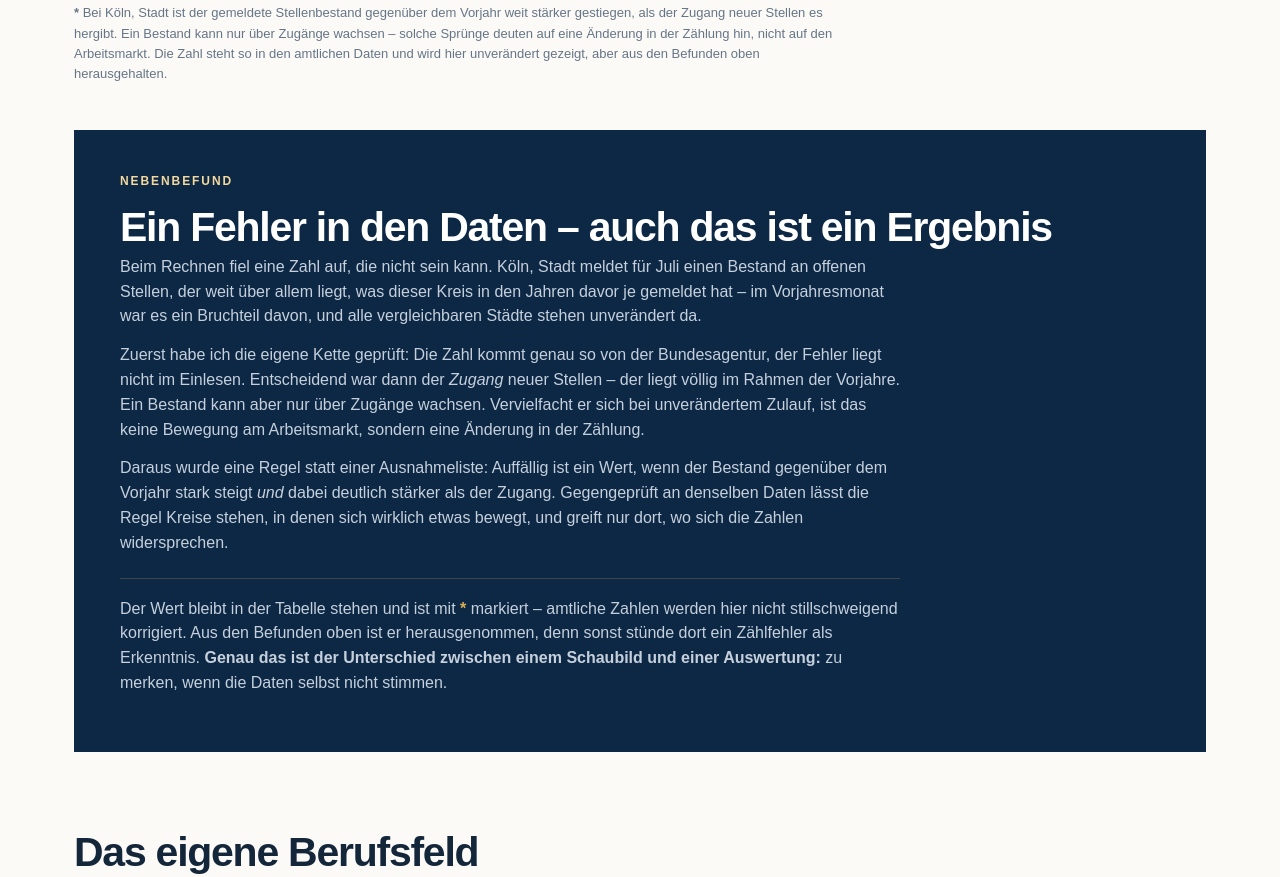
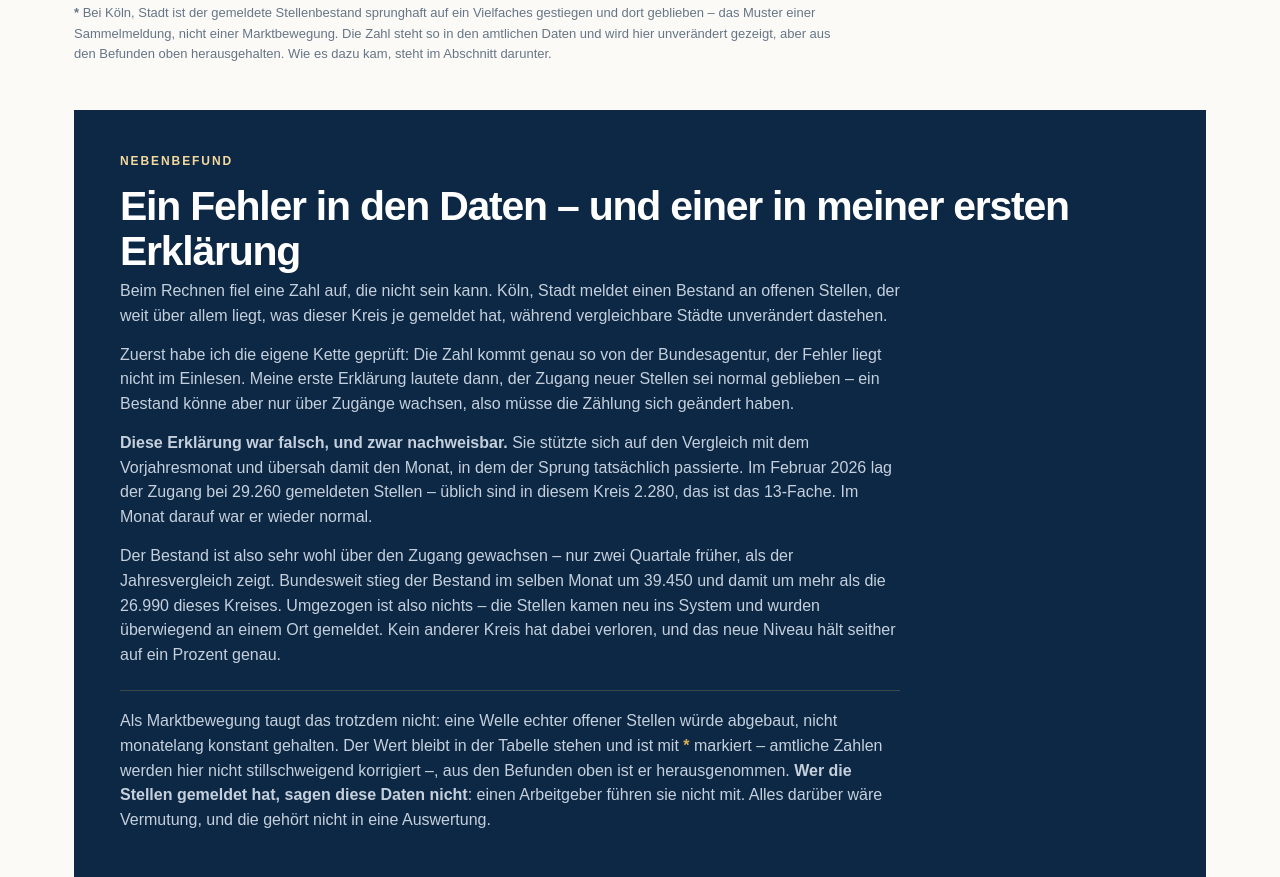
Before and after one commit to PavloKolosovskyi/kolosovskyi.github.io, a plain HTML site: page rsa/index.html in a window 1280 px wide. Shown: the part 5025-5902 px from the top of the page. Drawn offline with Linux system fonts and the light colour scheme.

Commit message:
RSA-Seite: Korrektur der eigenen Erklaerung zum Koeln-Bruch
Die bisherige Begruendung stuetzte sich auf einen Jahresvergleich und
uebersah den Monat des Sprungs. Der Zugang war im Februar 2026 nicht
normal, sondern 13-fach erhoeht. Die Schlussfolgerung bleibt, jetzt mit
tragfaehigen Zahlen: bundesweiter Anstieg groesser als der Koelner, kein
Kreis hat verloren, neues Niveau haelt seit sechs Monaten.

```diff
--- a/rsa/index.html
+++ b/rsa/index.html
@@ -418,41 +418,44 @@ Abweichung nach links (unter der Erwartung) oder nach rechts (darüber).</p>
 </table>
 </div>
 
-<p class="fussnote" style="margin-top:.9rem"><strong>*</strong> Bei Köln, Stadt ist der gemeldete Stellenbestand gegenüber dem Vorjahr weit stärker gestiegen, als der Zugang neuer Stellen es hergibt. Ein Bestand kann nur über Zugänge wachsen – solche Sprünge deuten auf eine Änderung in der Zählung hin, nicht auf den Arbeitsmarkt. Die Zahl steht so in den amtlichen Daten und wird hier unverändert gezeigt, aber aus den Befunden oben herausgehalten.</p>
+<p class="fussnote" style="margin-top:.9rem"><strong>*</strong> Bei Köln, Stadt ist der gemeldete Stellenbestand sprunghaft auf ein Vielfaches gestiegen und dort geblieben – das Muster einer Sammelmeldung, nicht einer Marktbewegung. Die Zahl steht so in den amtlichen Daten und wird hier unverändert gezeigt, aber aus den Befunden oben herausgehalten. Wie es dazu kam, steht im Abschnitt darunter.</p>
 
 <section class="dunkel">
   <p class="label hell">Nebenbefund</p>
-  <h2>Ein Fehler in den Daten – auch das ist ein Ergebnis</h2>
+  <h2>Ein Fehler in den Daten – und einer in meiner ersten Erklärung</h2>
   <p>
     Beim Rechnen fiel eine Zahl auf, die nicht sein kann.
-    Köln, Stadt meldet für Juli einen Bestand an
-    offenen Stellen, der weit über allem liegt, was dieser Kreis in den
-    Jahren davor je gemeldet hat – im Vorjahresmonat war es ein Bruchteil
-    davon, und alle vergleichbaren Städte stehen unverändert da.
+    Köln, Stadt meldet einen Bestand an offenen Stellen, der
+    weit über allem liegt, was dieser Kreis je gemeldet hat, während
+    vergleichbare Städte unverändert dastehen.
   </p>
   <p>
-    Zuerst habe ich die eigene Kette geprüft: Die Zahl kommt genau so von
-    der Bundesagentur, der Fehler liegt nicht im Einlesen. Entscheidend war
-    dann der <em>Zugang</em> neuer Stellen – der liegt völlig im Rahmen der
-    Vorjahre. Ein Bestand kann aber nur über Zugänge wachsen. Vervielfacht
-    er sich bei unverändertem Zulauf, ist das keine Bewegung am
-    Arbeitsmarkt, sondern eine Änderung in der Zählung.
+    Zuerst habe ich die eigene Kette geprüft: Die Zahl kommt genau so von der
+    Bundesagentur, der Fehler liegt nicht im Einlesen. Meine erste Erklärung
+    lautete dann, der Zugang neuer Stellen sei normal geblieben – ein Bestand
+    könne aber nur über Zugänge wachsen, also müsse die Zählung sich geändert
+    haben.
   </p>
   <p>
-    Daraus wurde eine Regel statt einer Ausnahmeliste: Auffällig ist ein
-    Wert, wenn der Bestand gegenüber dem Vorjahr stark steigt <em>und</em>
-    dabei deutlich stärker als der Zugang. Gegengeprüft an denselben Daten
-    lässt die Regel Kreise stehen, in denen sich wirklich etwas bewegt, und
-    greift nur dort, wo sich die Zahlen widersprechen.
+    <strong>Diese Erklärung war falsch, und zwar nachweisbar.</strong> Sie
+    stützte sich auf den Vergleich mit dem Vorjahresmonat und übersah damit
+    den Monat, in dem der Sprung tatsächlich passierte. Im Februar 2026 lag der Zugang bei 29.260 gemeldeten Stellen – üblich sind in diesem Kreis 2.280, das ist das 13-Fache. Im Monat darauf war er wieder normal.
+  </p>
+  <p>
+    Der Bestand ist also sehr wohl über den Zugang gewachsen – nur zwei
+    Quartale früher, als der Jahresvergleich zeigt. Bundesweit stieg der Bestand im selben Monat um 39.450 und damit um mehr als die 26.990 dieses Kreises. Umgezogen ist also nichts – die Stellen kamen neu ins System und wurden überwiegend an einem Ort gemeldet. Kein anderer
+    Kreis hat dabei verloren, und das neue Niveau hält seither auf ein Prozent
+    genau.
   </p>
   <p class="trenner">
-    Der Wert bleibt in der Tabelle stehen und ist mit
+    Als Marktbewegung taugt das trotzdem nicht: eine Welle echter offener
+    Stellen würde abgebaut, nicht monatelang konstant gehalten. Der Wert bleibt
+    in der Tabelle stehen und ist mit
     <strong style="color:var(--gold)">*</strong> markiert – amtliche Zahlen
-    werden hier nicht stillschweigend korrigiert. Aus den Befunden oben
-    ist er herausgenommen, denn sonst stünde dort ein Zählfehler als
-    Erkenntnis. <strong>Genau das ist der Unterschied zwischen einem
-    Schaubild und einer Auswertung:</strong> zu merken, wenn die Daten
-    selbst nicht stimmen.
+    werden hier nicht stillschweigend korrigiert –, aus den Befunden oben ist
+    er herausgenommen. <strong>Wer die Stellen gemeldet hat, sagen diese Daten
+    nicht</strong>: einen Arbeitgeber führen sie nicht mit. Alles darüber wäre
+    Vermutung, und die gehört nicht in eine Auswertung.
   </p>
 </section>
 
@@ -543,7 +546,7 @@ Sortiert nach Anspannung, günstigster Wert zuerst.</p>
   <p>
     Berichtsmonat Juli 2026 ·
     Datenstand der BA Juli 2026 ·
-    Seite erzeugt am 20.08.2026
+    Seite erzeugt am 29.08.2026
   </p>
   <p>
     <a href="https://statistik.arbeitsagentur.de/DE/Navigation/Grundlagen/Methodik-Qualitaet/Saisonbereinigung/Saisonbereinigte-Daten-Nav.html">Methodik der Saisonbereinigung bei der BA</a> ·
```
